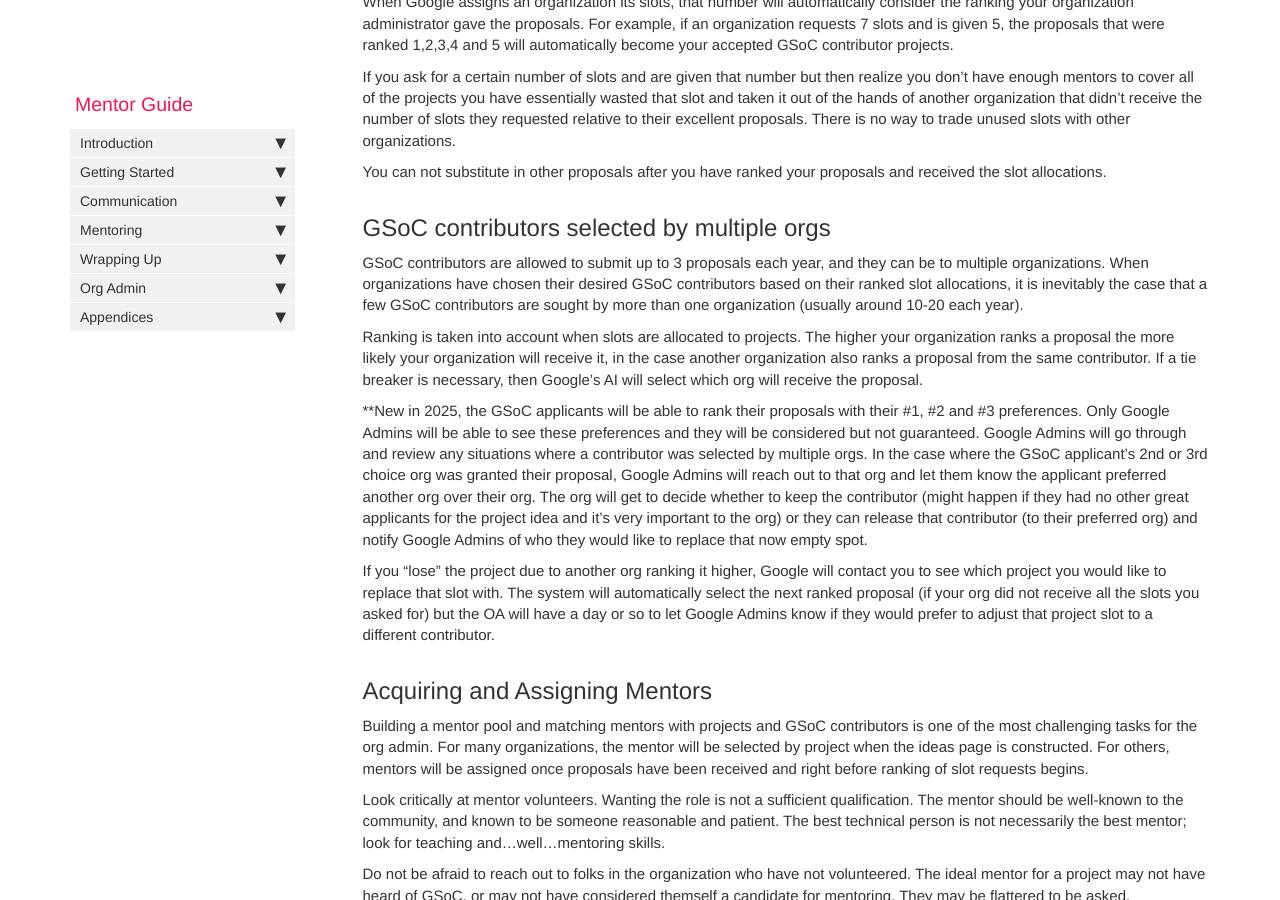
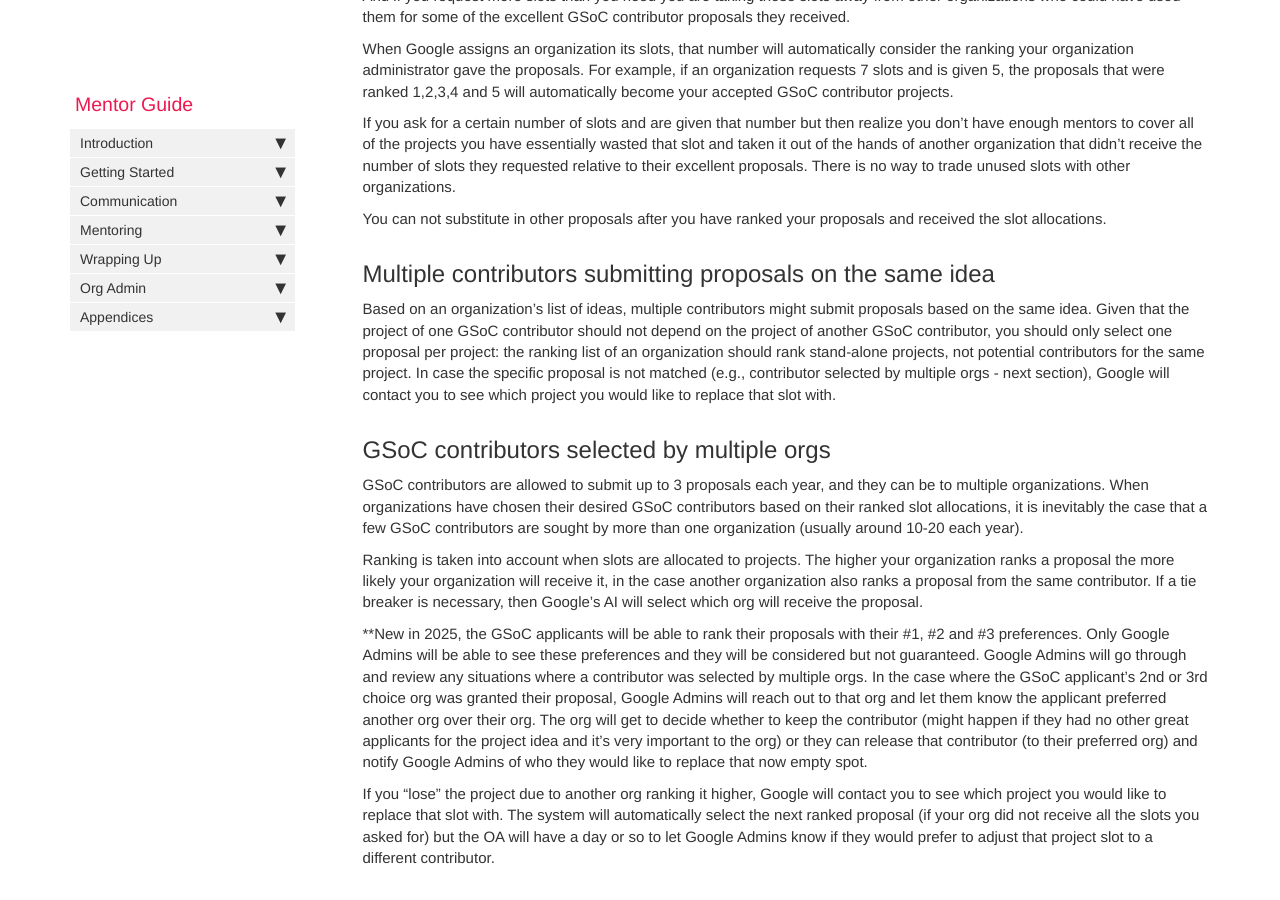
Before and after one commit to google/gsocguides, a Jekyll site: the page built from pages/mentor/19-selecting_students_and_mentors.md, in a window 1280 px wide and 900 px high, scrolled down 1156 px. Built offline with Jekyll 4.4.1, drawn with Linux system fonts in a browser that asks for light colours; some of the changed text lies outside the part shown.

Commit message:
Add section on ranking similar proposals

```diff
--- a/pages/mentor/19-selecting_students_and_mentors.md
+++ b/pages/mentor/19-selecting_students_and_mentors.md
@@ -31,6 +31,10 @@ When Google assigns an organization its slots, that number will automatically co
 If you ask for a certain number of slots and are given that number but then realize you don't have enough mentors to cover all of the projects you have essentially wasted that slot and taken it out of the hands of another organization that didn't receive the number of slots they requested relative to their excellent proposals. There is no way to trade unused slots with other organizations.
 
 You can not substitute in other proposals after you have ranked your proposals and received the slot allocations.
+
+## Multiple contributors submitting proposals on the same idea
+
+Based on an organization's list of ideas, multiple contributors might submit proposals based on the same idea. Given that the project of one GSoC contributor should not depend on the project of another GSoC contributor, you should only select one proposal per project: the ranking list of an organization should rank stand-alone projects, not potential contributors for the same project. In case the specific proposal is not matched (e.g., contributor selected by multiple orgs - next section), Google will contact you to see which project you would like to replace that slot with.
 
 ## GSoC contributors selected by multiple orgs
 
```
